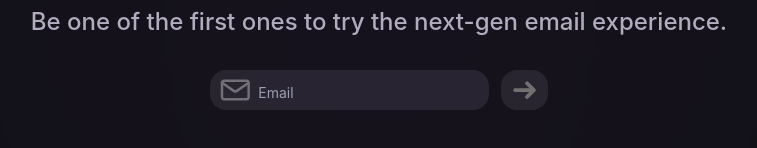
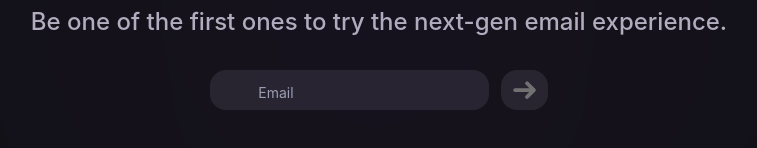
Before and after one commit to angle-so/soon, a Next.js app: page / in a window 1280 px wide. Shown: the part 380-528 px from the top of the page, without its empty margins (261-1018 px from the left). Built offline with nearby package versions, Linux system fonts and the light colour scheme.

Commit message:
Update Index.module.css

```diff
--- a/styles/Index.module.css
+++ b/styles/Index.module.css
@@ -1,6 +1,5 @@
 .email {
-  background-image: url('/static/icons/mail.svg');
-  background-repeat: no-repeat;
+  background: url('/static/icons/mail.svg' no-repeat left);
   background-position: 10px;
   padding: 5px 0 0 48px;
 }
```
